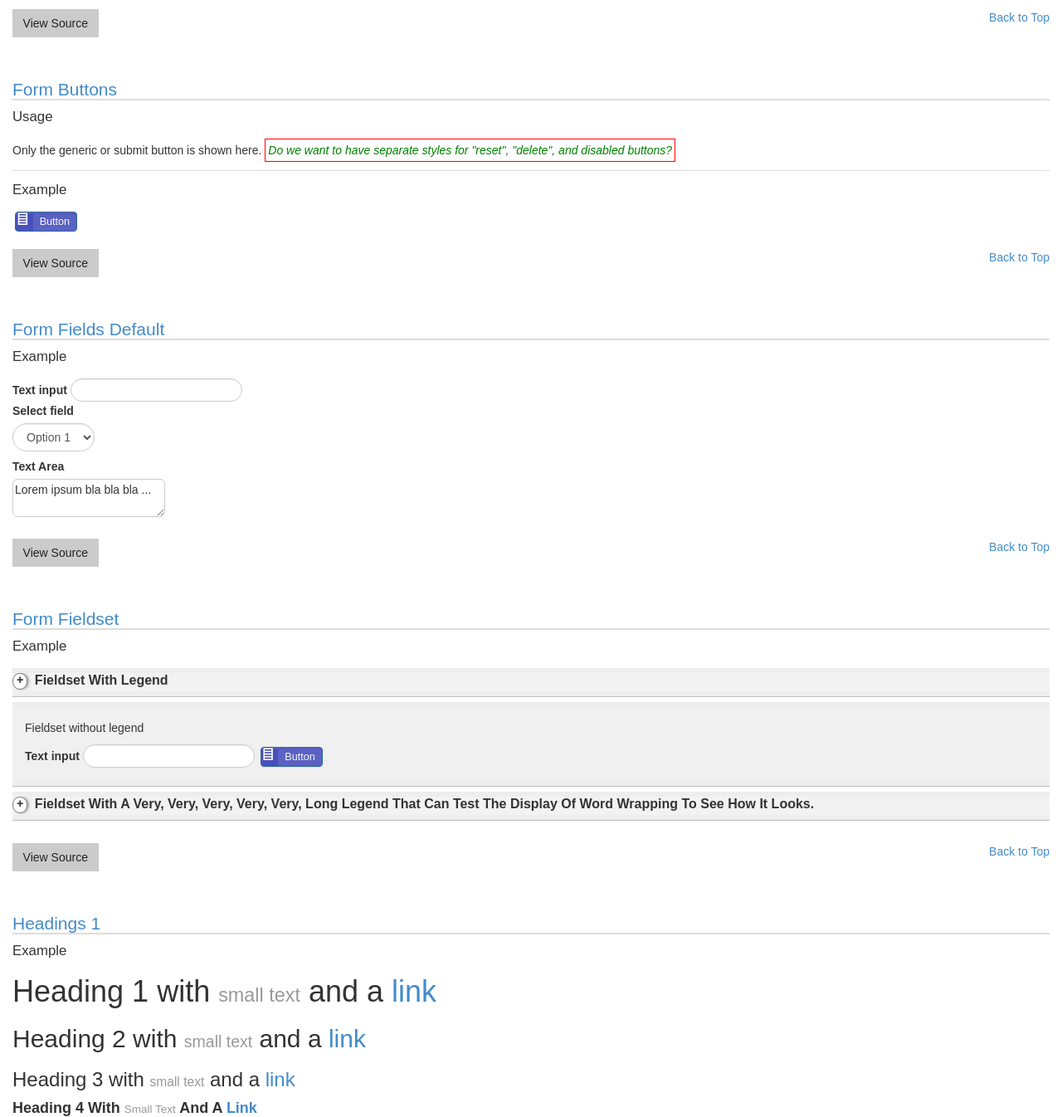
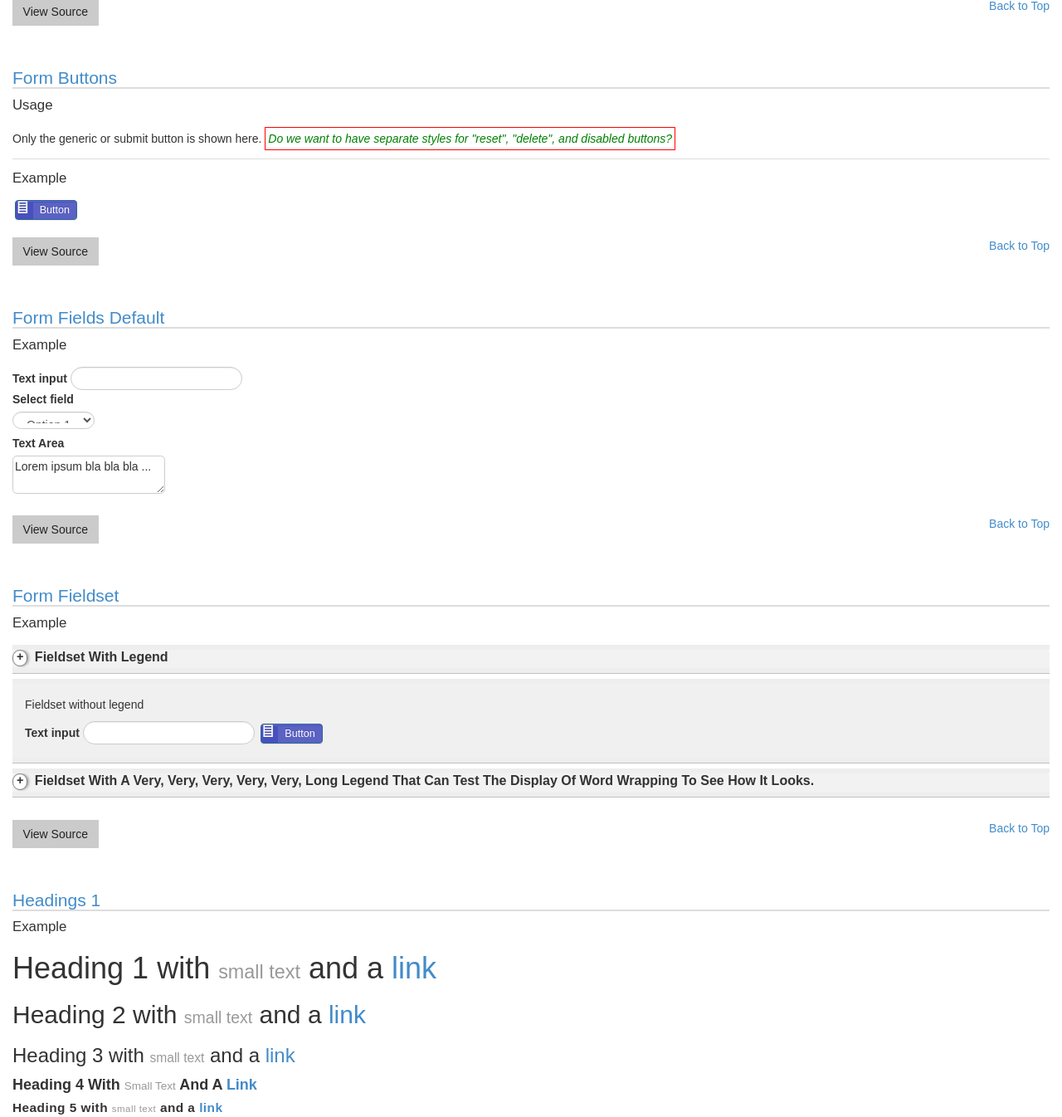
Before and after one commit to shanti-uva/drupal_shanti_sarvaka_theme, a PHP site: page /styleguide/index.php in a window 1280 px wide. Shown: the part 4242-5588 px from the top of the page at 83% size. Run offline with PHP 8.4, Linux system fonts and the light colour scheme; grey boxes labelled with a size stand in for pictures from a placeholder-image service; some libraries are stand-ins or nearby versions.

Commit message:
move search flyout into main wrapper, more em
shifted the search panel into the content flow to manage positioning
relative to content, changing more css to em values

```diff
--- a/css/new.css
+++ b/css/new.css
@@ -77,7 +77,7 @@ div.navbar nav.navtop div.block h2 {
 }
 
 .navbar .lang ul.dropdown-menu {
-	left: -35px;
+	left: -3em;
 }
 
 div.highlight:last-child {
@@ -100,11 +100,13 @@ header.banner {
 	/* z-index: 500; so Drop down menus are above main page content but banner is under admin menu*/
 }
 
+/*
 div.banner-content {
 	margin-top: -1.8em;
 	position: absolute;
 	right: 26%;
 }
+*/
 
 div.banner-content button.btn-default {
 	background: rgba(120,120,120,0.3);
@@ -439,9 +441,9 @@ h5, .h5 {
 /** Form Fields **/
 .form-control {
 	width: auto;
-	border-radius: 20px;
-	-webkit-border-radius: 20px;
-	-moz-border-radius: 20px;
+	border-radius: 1.5em;
+	-webkit-border-radius: 1.5em;
+	-moz-border-radius: 1.5em;
 	background-color: #ffffff;
 }
 
@@ -451,14 +453,15 @@ input.form-control.form-text {
 
 .form-textarea-wrapper textarea {
 	/*width: auto;*/
-	border-radius: 6px;
-	-webkit-border-radius: 6px;
-	-moz-border-radius: 6px;
+	border-radius: 0.38em;
+	-webkit-border-radius:  0.38em;
+	-moz-border-radius:  0.38em;
 }
 
 select.form-control.ss-select {
 	width: auto;
-	margin-bottom: 8px;
+	margin-bottom: 0.5em;
+	height:1.5em;
 }
 
 select.form-control.ss-select[multiple] {
@@ -522,7 +525,7 @@ div.field-accordion div.panel-body .form-text {
 }
 
 div.field-accordion div.panel-heading {
-	min-height: 22px;
+	min-height: 1.56em;
 }
 
 div.field-accordion .form-item, div.field-accordion .form-actions {
@@ -533,8 +536,8 @@ div.field-accordion .form-item, div.field-accordion .form-actions {
 div.field-accordion h4 span.ss-fieldset-toggle {
 	font-size: 90%;
 	padding: 0px 4px 2px;
-	border-radius: 20px;
-	border: thin solid grey;
+	border-radius: 1.25em;
+	border: 1px solid grey;
 	background-color: #fff;
 	box-shadow: 2px 0px 3px #aaa;
 	display: inline-block;
@@ -562,8 +565,8 @@ ul.ss-full-tabs li a {
 	border: none;
 	text-align: center;
 	font-size: larger;
-	font-weight: bold;
-	color: #999999;
+	font-weight: 777;
+	color: #999;
 	border-radius: 0px;
 }
 
@@ -772,7 +775,7 @@ table.pagerer { clear: both; } /** To get pagerer to appear under gallery of ima
 
 .input-section label.radio-inline:first-child { width: auto; } /* radio button styles */
 
-.search-group .radio-inline > div { margin-right:4px; }
+.search-group .radio-inline > div { margin-right:0.25em; }
 
 #edit-masquerade-user-field {
 	width: 80%;
@@ -780,7 +783,7 @@ table.pagerer { clear: both; } /** To get pagerer to appear under gallery of ima
 }
 
 html.js input.form-autocomplete {
-	background-position: 100% 8px;
+	background-position: 100% .5em;
 }
 
 
--- a/js/main.js
+++ b/js/main.js
@@ -307,8 +307,6 @@
 	      width: mywidth, // width is set in two places, here and the css
 	      top: 0
 	  });
-
-	  $("#gen-search").css({'top':'50px'}); // custom adjustment for mbase (?) Using top parameter above lowers only the tab not the whole search div
 
 	  // Make it resizeable
 	  $("div.extruder-content > div.text").resizable({ handles: "w",
```
Also changed, not shown: templates/page.tpl.php (+10 -6 lines).
